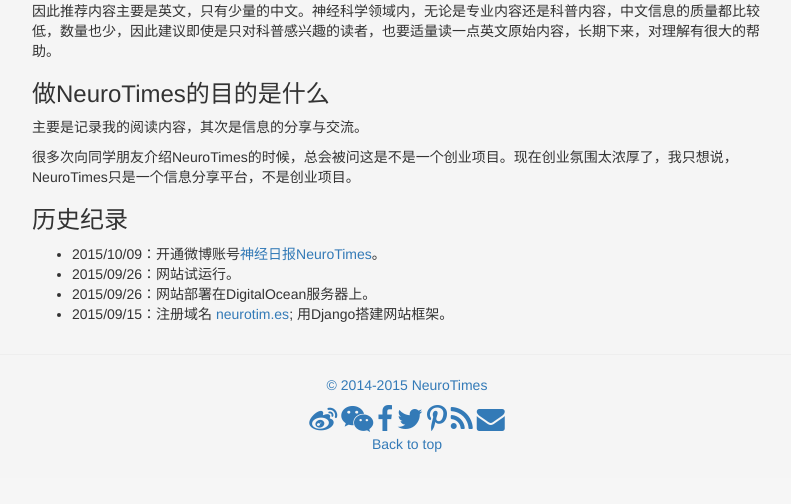
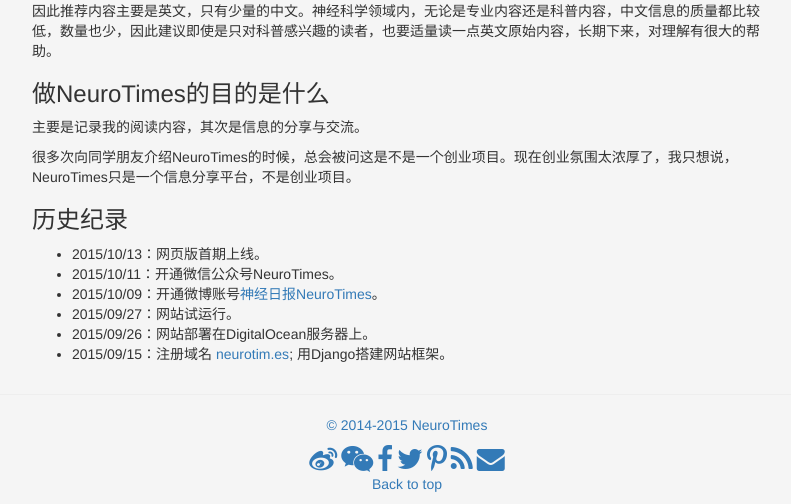
Before and after one commit to burun/Neurotimes, a Django app: page /about/ in a window 1280 px wide. Shown: the part 322-826 px from the top of the page, without its empty margins (233-1024 px from the left). Before the commit the page ends 774 px from the top, so only its background shows below. Run offline with Django 3.2, Linux system fonts and the light colour scheme; some libraries are stand-ins or nearby versions.

Commit message:
Bug repair and about page update

```diff
--- a/neuro/views.py
+++ b/neuro/views.py
@@ -6,7 +6,7 @@ from django.core.paginator import Paginator, EmptyPage, PageNotAnInteger
 
 def date(request):
     category_list = Category.objects.order_by('-date')
-    page_list = Page.objects.all()
+    page_list = Page.objects.order_by('-id')
     context_dict = {'categories': category_list,
                     'pages': page_list,
                     }
@@ -23,7 +23,7 @@ def page(request, date, id):
 
 def card(request):
     page_list = Page.objects.order_by('-id')
-    paginator = Paginator(page_list, 6)
+    paginator = Paginator(page_list, 9)
     page = request.GET.get('page')
     try:
         cards = paginator.page(page)
--- a/templates/neuro/about.html
+++ b/templates/neuro/about.html
@@ -44,8 +44,10 @@
 
         <h3>历史纪录</h3>
         <ul>
+          <li>2015/10/13：网页版首期上线。</li>
+          <li>2015/10/11：开通微信公众号NeuroTimes。</li>
           <li>2015/10/09：开通微博账号<a href="http://weibo.com/u/5722723325">神经日报NeuroTimes</a>。</li>
-          <li>2015/09/26：网站试运行。</li>
+          <li>2015/09/27：网站试运行。</li>
           <li>2015/09/26：网站部署在DigitalOcean服务器上。</li>
           <li>2015/09/15：注册域名<a href="http://neurotim.es"> neurotim.es</a>; 用Django搭建网站框架。</li>
         </ul>
--- a/templates/neuro/date.html
+++ b/templates/neuro/date.html
@@ -25,6 +25,7 @@
 {% endblock %}
 
 {% block body_block %}
+  <div class="container">
     <div class="row">
 
         <!--list details column-->
@@ -38,7 +39,7 @@
                   {% for page in pages %}
                       {% if page.category == category %}
                           <div class="list-group-item">
-                            <h5 class="list-group-item-heading"><a href="/page/{{ category.date_id }}/{{ page.id }}/">{{ page.title }}</h5>
+                            <h5 class="list-group-item-heading"><a href="/page/{{ category.date_id }}/{{ page.id }}/">{{ page.title }}</a></h5>
                           </div>
                       {% endif %}
                   {% endfor %}
@@ -48,4 +49,5 @@
         {% endfor %}
 
     </div><!--row-->
+  </div>
 {% endblock %}
```
